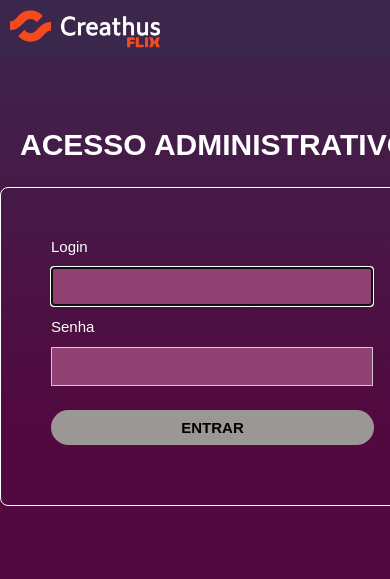
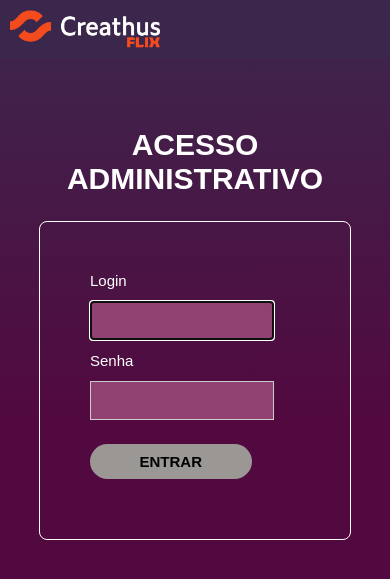
Before and after one commit to profleandroreisfonseca/creathusflix, a PHP site: page /admin/index.php in a window 390 px wide; the page is wider, and only the part inside the window is pictured. Shown: the top 579 px of that part. Run offline with PHP 8.4, Linux system fonts and the light colour scheme.

Commit message:
Update estilo.css

```diff
--- a/css/estilo.css
+++ b/css/estilo.css
@@ -573,3 +573,43 @@ td{
 	margin-top: 0.2rem;
 	margin-bottom: 0.2rem;
 }
+
+
+ /* Estilos responsivos */
+
+      @media (max-width: 700px) {
+
+      	form {
+
+          max-width: 80%;
+
+        }
+
+        table {
+
+          max-width: 40%;
+
+        }
+
+
+        input[type="text"], input[type="password"],input[type="submit"], textarea {
+
+          max-width: 50%;
+
+        }
+
+        select {
+
+          max-width: 55%;
+
+        }
+
+
+        ul {
+
+          max-width: 60%;
+
+        }
+
+
+      }
```
